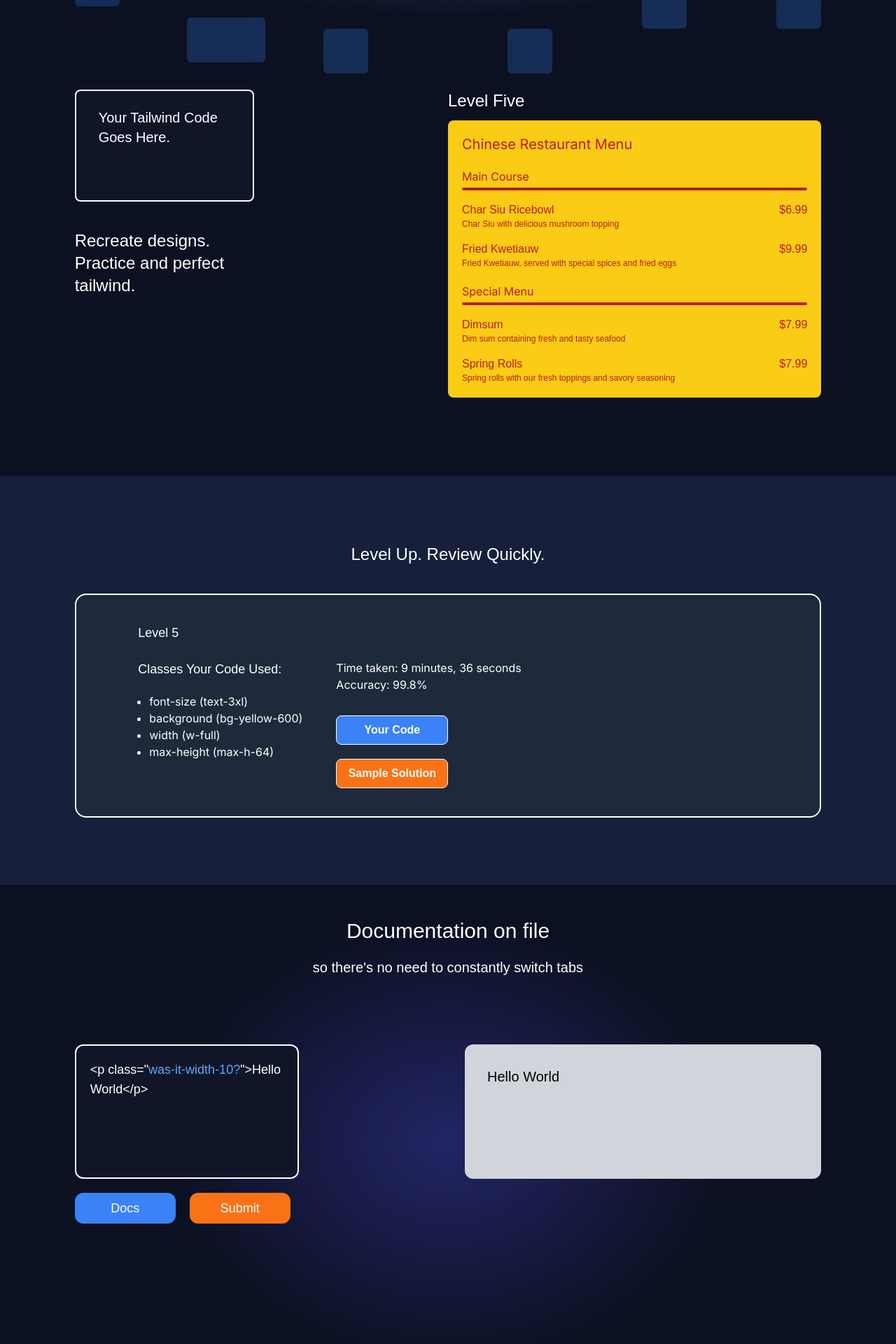
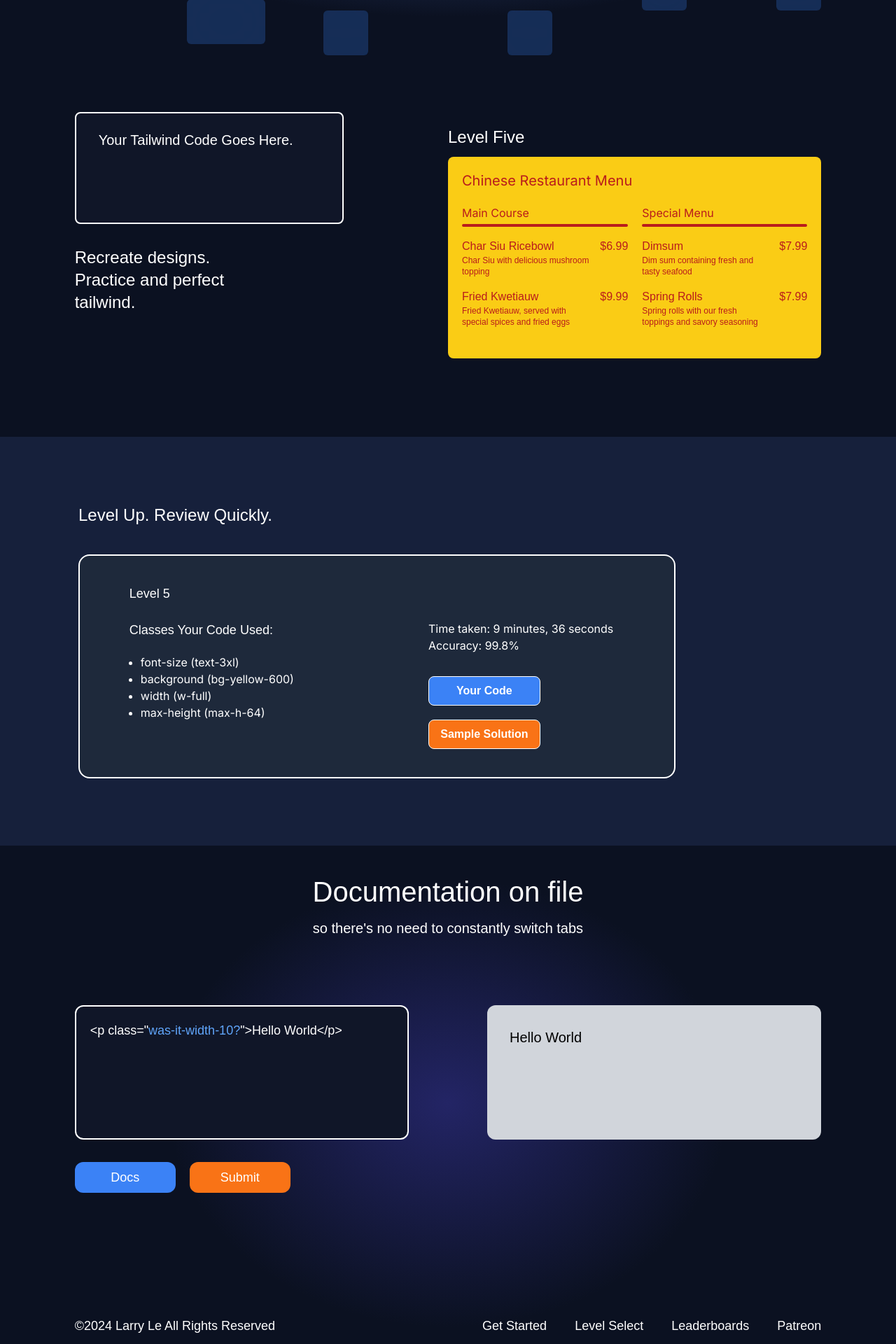
Before and after one commit to Larry-Larriee/next-llama, a Next.js app in the folder my-app/: page / in a window 1280 px wide. Shown: the part 360-2280 px from the top of the page at 70% size. Built offline with nearby package versions, Linux system fonts and the light colour scheme.

Commit message:
laptop 1280px and 1440px
finished 1280px view port of the front page and working on 1440px viewport screens (e.g. macbook air 13-in).

```diff
--- a/my-app/src/app/globals.css
+++ b/my-app/src/app/globals.css
@@ -158,11 +158,18 @@ p {
   width: 50rem;
 }
 
+@layer utilities {
   .fat-width {
     width: 33rem;
   }
+  .fat-width-1 {
+    width: 30rem;
+  }
   .fat-width-2 {
     width: 36rem;
+  }
+  .text-4-5xl {
+    font-size: 2.5rem;
   }
 
   .padding-tiny {
@@ -230,40 +237,13 @@ p {
   .docs-width {
     width: 47.4rem;
   }
-
-/* @media (min-width: 1280px) and (max-width: 1335px) {
-  .fat-width-2 {
-    width: 30rem;
 }
 
-  .chinese-menu {
-    gap: 0.5rem;
-  }
-  .chinese-menu p {
-    font-size: 0.95rem;
-  }
-  .chinese-menu h1 {
-    font-size: 1.5rem;
-    font-weight: 500;
-  }
-  .chinese-menu h2 {
-    font-size: 1.1rem;
-  }
-
-  .blockage-square-1 {
-    left: 6rem;
+@layer utilities {
+  .h-18 {
+    height: 3.75rem;
   }
 }
-@media (min-width: 1336px) {
-  .blockage-square-2 {
-    right: 3rem;
-  }
-}
-@media (min-width: 1440px) {
-  .blockage-square-2 {
-    right: 7rem;
-  }
-} */
 
 @layer utilities {
   .text-balance {
--- a/my-app/src/app/page.js
+++ b/my-app/src/app/page.js
@@ -60,11 +60,11 @@ export default function Page() {
       <SquareBackground />
 
       <header className="mb-4 mt-36 flex w-9/12 flex-col items-center gap-10 sm:mt-20 sm:w-11/12 lg:w-9/12">
-        <p className="w-5/6 text-center text-6xl font-bold text-white sm:text-4xl xl:text-5xl">
+        <p className="w-5/6 text-center text-6xl font-bold text-white sm:text-4xl xl:text-5xl 2xl:font-extrabold 2xl:leading-tight">
           Getting The Hang of Tailwind Starts Today.
         </p>
 
-        <p className="w-3/4 text-center text-3xl text-white sm:text-lg xl:w-2/3 xl:text-xl">
+        <p className="w-3/4 text-center text-3xl text-white sm:text-lg xl:w-2/3 xl:text-xl 2xl:text-3xl">
           Tailwind Practice is the most hands-on experience to learning tailwind
           you could ever ask for.
         </p>
@@ -73,43 +73,43 @@ export default function Page() {
         <section className="flex items-center justify-center gap-10 sm:flex-col lg:flex-row">
           <Link
             href="/levels/level1"
-            className="flex items-center justify-center rounded-md bg-blue-500 lg:h-16 lg:w-48 xl:h-12 xl:w-40"
+            className="2xl:h-18 flex items-center justify-center rounded-md bg-blue-500 lg:h-16 lg:w-48 xl:h-12 xl:w-40"
           >
-            <p className="relative z-10 text-xl font-bold text-white transition duration-200 ease-in-out hover:scale-105 sm:px-5 sm:py-3 sm:text-base sm:font-medium lg:px-0 lg:py-0 lg:text-center">
+            <p className="relative z-10 text-xl font-bold text-white transition duration-200 ease-in-out hover:scale-105 sm:px-5 sm:py-3 sm:text-base sm:font-medium lg:px-0 lg:py-0 lg:text-center 2xl:text-lg">
               Get Started
             </p>
           </Link>
 
           <Link
             href="https://www.patreon.com/LarryLe"
-            className="flex items-center justify-center rounded-md bg-orange-500 lg:h-16 lg:w-48 xl:h-12 xl:w-64"
+            className="2xl:h-18 flex items-center justify-center rounded-md bg-orange-500 lg:h-16 lg:w-48 xl:h-12 xl:w-64 2xl:w-72"
           >
-            <p className="relative z-10 text-xl font-bold text-white transition duration-200 ease-in-out hover:scale-105 sm:px-5 sm:py-3 sm:text-base sm:font-medium lg:px-0 lg:py-0 lg:text-center">
+            <p className="relative z-10 text-xl font-bold text-white transition duration-200 ease-in-out hover:scale-105 sm:px-5 sm:py-3 sm:text-base sm:font-medium lg:px-0 lg:py-0 lg:text-center 2xl:text-lg">
               Support my project on Patreon
             </p>
           </Link>
         </section>
       </header>
 
-      <div className="lg:space-between relative flex w-10/12 flex-wrap justify-between sm:gap-10 lg:flex-row lg:gap-0">
-        <div className="primary-color-2 fat-width h-56 rounded-lg border-2 border-white sm:h-40 sm:w-full lg:w-64">
+      <div className="lg:space-between relative flex w-10/12 flex-wrap justify-between sm:gap-10 lg:flex-row lg:gap-0 xl:mt-8">
+        <div className="primary-color-2 fat-width 2xl:fat-width-1 h-56 rounded-lg border-2 border-white sm:h-40 sm:w-full lg:w-64 xl:w-96 2xl:h-56">
           <p className="px-8 py-6 text-xl text-white">
             Your Tailwind Code Goes Here.
           </p>
         </div>
 
-        <div className="mt-10 flex flex-col gap-3 sm:mt-0 lg:w-1/2">
+        <div className="mt-10 flex flex-col gap-3 sm:mt-0 lg:w-1/2 xl:mt-5">
           <p className="text-2xl text-white">Level Five</p>
 
-          <section className="fat-width-2 flex h-80 flex-col gap-8 rounded-lg bg-yellow-400 p-5 sm:h-full sm:w-full sm:gap-5">
-            <h1 className="text-2xl text-red-700 sm:text-2xl lg:text-xl">
+          <section className="fat-width-2 flex h-80 flex-col gap-8 rounded-lg bg-yellow-400 p-5 sm:h-full sm:w-full sm:gap-5 xl:h-72">
+            <h1 className="text-2xl text-red-700 sm:text-2xl lg:text-xl 2xl:text-2xl">
               Chinese Restaurant Menu
             </h1>
 
-            <div className="flex gap-10 sm:flex-col sm:gap-5">
+            <div className="flex gap-10 sm:flex-col sm:gap-5 xl:flex-row 2xl:gap-10">
               <section className="flex flex-col gap-4">
                 <div className="flex flex-col gap-1">
-                  <h2 className="text-2xl text-red-700 sm:text-lg lg:text-base">
+                  <h2 className="text-2xl text-red-700 sm:text-lg lg:text-base 2xl:text-lg">
                     Main Course
                   </h2>
                   <hr className="rounded-md border-2 border-red-700" />
@@ -117,7 +117,7 @@ export default function Page() {
 
                 <article className="flex sm:gap-3 lg:justify-between">
                   <div>
-                    <p className="text-xl text-red-700 sm:text-lg lg:text-base">
+                    <p className="text-xl text-red-700 sm:text-lg lg:text-base 2xl:text-lg">
                       Char Siu Ricebowl
                     </p>
                     <p className="text-sm text-red-700 sm:text-sm lg:text-xs">
@@ -125,14 +125,14 @@ export default function Page() {
                     </p>
                   </div>
 
-                  <p className="text-xl text-red-700 sm:text-lg lg:text-base">
+                  <p className="text-xl text-red-700 sm:text-lg lg:text-base 2xl:text-lg">
                     $6.99
                   </p>
                 </article>
 
                 <article className="space-between flex sm:gap-3 lg:justify-between">
                   <div>
-                    <p className="text-xl text-red-700 sm:text-lg lg:text-base">
+                    <p className="text-xl text-red-700 sm:text-lg lg:text-base 2xl:text-lg">
                       Fried Kwetiauw
                     </p>
                     <p className="text-sm text-red-700 sm:text-sm lg:text-xs">
@@ -140,7 +140,7 @@ export default function Page() {
                     </p>
                   </div>
 
-                  <p className="text-xl text-red-700 sm:text-lg lg:text-base">
+                  <p className="text-xl text-red-700 sm:text-lg lg:text-base 2xl:text-lg">
                     $9.99
                   </p>
                 </article>
@@ -148,7 +148,7 @@ export default function Page() {
 
               <section className="flex flex-col gap-4">
                 <div className="flex flex-col gap-1">
-                  <h2 className="text-2xl text-red-700 sm:text-lg lg:text-base">
+                  <h2 className="text-2xl text-red-700 sm:text-lg lg:text-base 2xl:text-lg">
                     Special Menu
                   </h2>
                   <hr className="rounded-md border-2 border-red-700" />
@@ -156,7 +156,7 @@ export default function Page() {
 
                 <article className="space-between flex sm:gap-3 lg:justify-between">
                   <div>
-                    <p className="text-xl text-red-700 sm:text-lg lg:text-base">
+                    <p className="text-xl text-red-700 sm:text-lg lg:text-base 2xl:text-lg">
                       Dimsum
                     </p>
                     <p className="text-sm text-red-700 sm:text-sm lg:text-xs">
@@ -164,14 +164,14 @@ export default function Page() {
                     </p>
                   </div>
 
-                  <p className="text-xl text-red-700 sm:text-lg lg:text-base">
+                  <p className="text-xl text-red-700 sm:text-lg lg:text-base 2xl:text-lg">
                     $7.99
                   </p>
                 </article>
 
                 <article className="space-between flex sm:gap-3 lg:justify-between">
                   <div>
-                    <p className="text-2xl text-red-700 sm:text-lg lg:text-base">
+                    <p className="text-2xl text-red-700 sm:text-lg lg:text-base 2xl:text-lg">
                       Spring Rolls
                     </p>
                     <p className="text-sm text-red-700 sm:text-sm lg:text-xs">
@@ -179,7 +179,7 @@ export default function Page() {
                     </p>
                   </div>
 
-                  <p className="text-xl text-red-700 sm:text-lg lg:text-base">
+                  <p className="text-xl text-red-700 sm:text-lg lg:text-base 2xl:text-lg">
                     $7.99
                   </p>
                 </article>
@@ -189,25 +189,25 @@ export default function Page() {
         </div>
 
         <p
-          className="absolute bottom-20 max-w-96 text-3xl text-white opacity-0 sm:static lg:absolute lg:bottom-36 lg:w-64 lg:text-2xl"
+          className="absolute bottom-20 max-w-96 text-3xl text-white opacity-0 sm:static lg:absolute lg:bottom-36 lg:w-64 lg:text-2xl xl:bottom-16 2xl:bottom-0"
           ref={exampOneRef}
         >
           Recreate designs. Practice and perfect tailwind.
         </p>
       </div>
 
-      <div className="primary-color-3 flex w-full flex-col items-center justify-center gap-10 py-24">
+      <div className="primary-color-3 flex w-full flex-col justify-center gap-10 py-24 sm:items-center xl:items-start">
         <p
-          className="ml-32 text-4xl text-white opacity-0 sm:ml-0 sm:text-2xl"
+          className="ml-32 text-4xl text-white opacity-0 sm:ml-0 sm:text-2xl xl:ml-28"
           ref={exampTwoPrtOneRef}
         >
           Level Up. Review Quickly.
         </p>
 
-        <section className="primary-color-4 ml-32 flex w-9/12 flex-col gap-6 rounded-2xl border-2 border-white pb-20 pl-10 pt-10 sm:ml-0 sm:w-10/12 sm:items-center sm:justify-center sm:p-0 sm:pb-5 sm:pt-5 lg:h-80">
+        <section className="primary-color-4 ml-32 flex w-9/12 flex-col gap-6 rounded-2xl border-2 border-white pb-20 pl-10 pt-10 sm:ml-0 sm:w-10/12 sm:items-center sm:justify-center sm:p-0 sm:pb-5 sm:pt-5 lg:h-80 xl:ml-28 xl:w-8/12">
           <p className="text-2xl text-white sm:w-10/12 sm:text-lg">Level 5</p>
 
-          <div className="flex gap-48 sm:w-10/12 sm:flex-col sm:gap-12 lg:flex-row">
+          <div className="flex gap-48 sm:w-10/12 sm:flex-col sm:gap-12 lg:flex-row xl:gap-48">
             <section
               className="flex flex-col gap-5 opacity-0"
               ref={exampTwoPrtTwoRef}
@@ -263,7 +263,7 @@ export default function Page() {
         <section className="radial-gradient-absolute-2 radial-gradient-height radial-gradient-width" />
 
         <section className="flex flex-col gap-5 sm:w-10/12 md:items-center">
-          <p className="text-center text-5xl text-white sm:text-3xl">
+          <p className="xl:text-4-5xl text-center text-5xl text-white sm:text-3xl">
             Documentation on file
           </p>
           <p className="text-center text-2xl text-white sm:text-xl md:w-10/12">
@@ -271,10 +271,10 @@ export default function Page() {
           </p>
         </section>
 
-        <section className="flex w-10/12 justify-between sm:flex-col sm:gap-10 md:gap-16 lg:flex-row lg:gap-12">
-          <div className="flex w-full flex-col gap-5">
+        <section className="flex w-10/12 justify-between sm:flex-col sm:gap-10 md:gap-16 lg:flex-row lg:gap-12 xl:gap-28">
+          <div className="flex w-full flex-col gap-5 xl:gap-8">
             <section
-              className="primary-color-2 h-72 w-full rounded-xl border-2 border-white pl-10 pt-10 opacity-0 sm:h-48 sm:w-full sm:pl-8 sm:pt-8 md:pl-5 md:pt-5 lg:w-80"
+              className="primary-color-2 h-72 w-full rounded-xl border-2 border-white pl-10 pt-10 opacity-0 sm:h-48 sm:w-full sm:pl-8 sm:pt-8 md:pl-5 md:pt-5 lg:w-80 xl:w-full"
               ref={exampThrPrtOneRef}
             >
               <p className="h-48 text-xl text-white lg:h-28 lg:text-lg">
@@ -305,12 +305,12 @@ export default function Page() {
         </section>
       </div>
 
-      <div className="mb-5 flex w-10/12 justify-between sm:gap-1 md:gap-2 lg:justify-between">
+      <div className="mb-5 flex w-10/12 justify-between sm:gap-1 md:gap-2 lg:justify-between xl:mb-0">
         <p className="text-lg text-white">
           ©2024 Larry Le All Rights Reserved
         </p>
 
-        <section className="flex gap-10 sm:flex-col sm:gap-3 lg:grid lg:grid-cols-2 lg:justify-end">
+        <section className="flex gap-10 sm:flex-col sm:gap-3 lg:grid lg:grid-cols-2 lg:justify-end xl:flex xl:flex-row xl:gap-10">
           <Link href="/levels/level1">
             <p className="text-lg text-white transition duration-200 ease-in-out hover:-translate-y-1">
               Get Started
```
Also changed, not shown: my-app/src/components/helper/SquareBackground.js (+6 -6 lines). Lines whose indentation alone changed are shown as unchanged.
